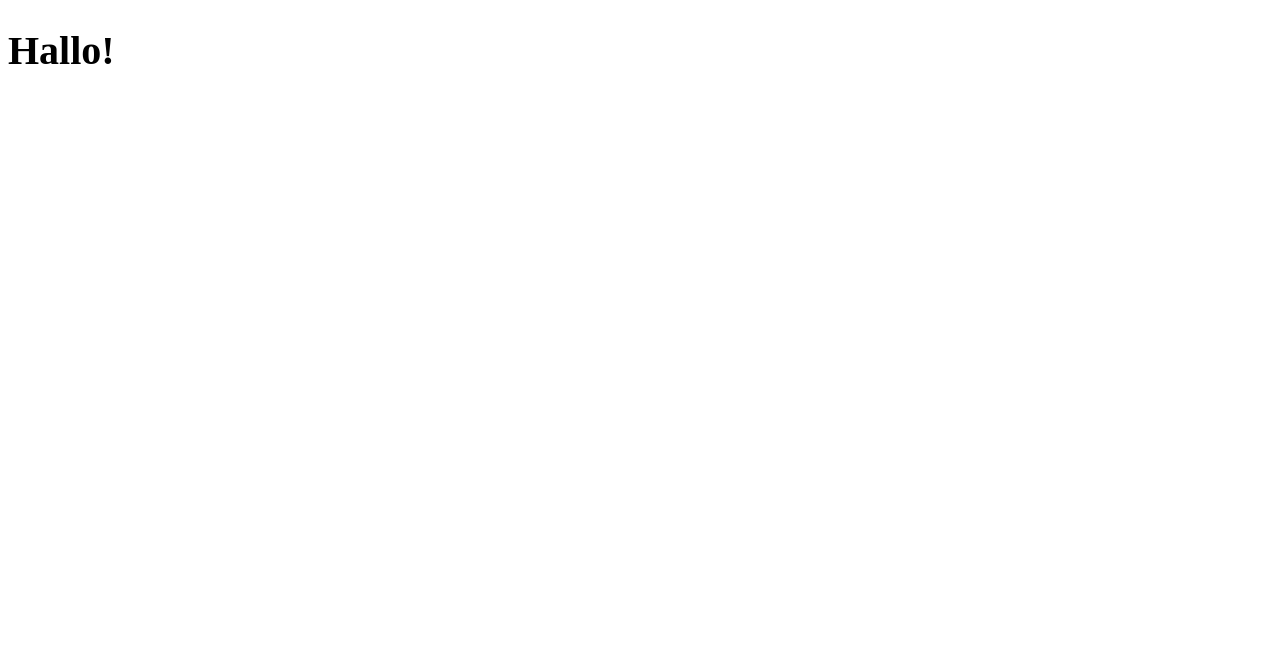
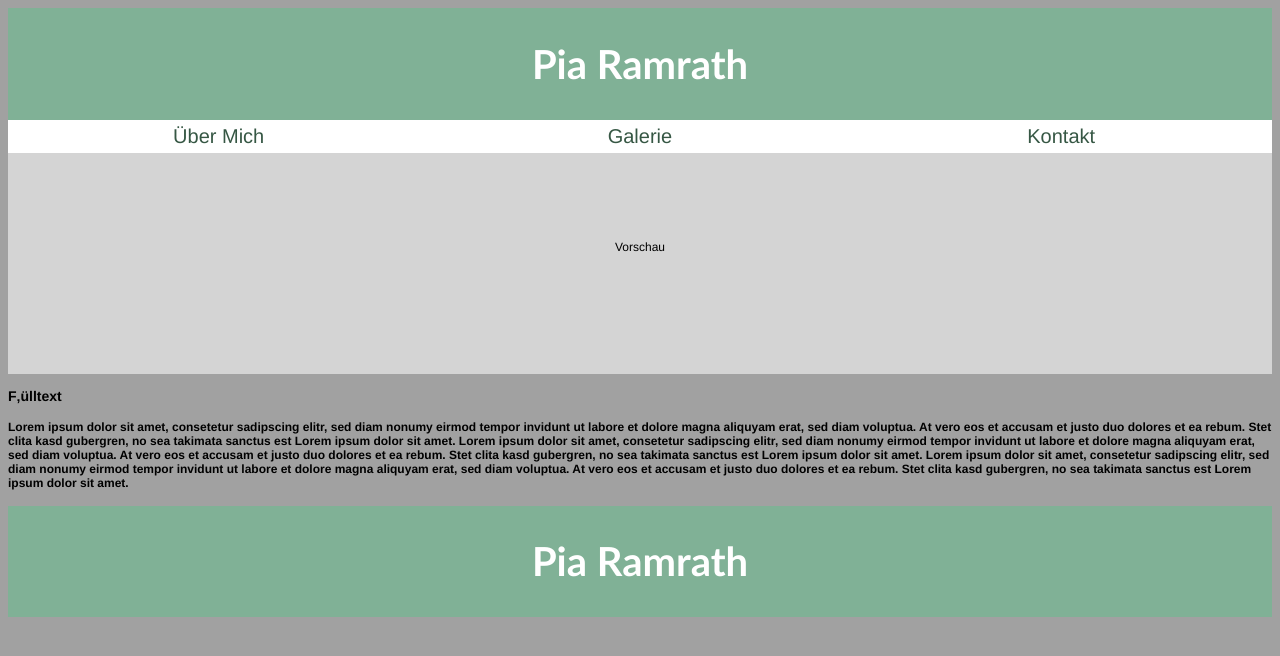
Before and after one commit to pia180316/simplified-setup, a website: page index.html in a window 1280 px wide. Drawn offline with Linux system fonts and the light colour scheme.

Commit message:
grobe Website

```diff
--- a/body.css
+++ b/body.css
@@ -1,4 +1 @@
-body{
-    color20px;
-    font-size: 20px;
-}
+‚
--- a/index.html
+++ b/index.html
@@ -1,10 +1,54 @@
 <!DOCTYPE html>
+
 <html>
+
     <head>
       <title>Pia's Website</title>
       <link rel="stylesheet" href="styles.css">
     </head>
+
+
     <body>
-        <h1>Hallo!</h1>
+
+      <header>
+
+        <div Class="header">
+          <h1>Pia Ramrath</h1>
+      </div>
+
+      <div class="row">
+        <div class="column">Über Mich</div>
+        <div class="column">Galerie</div>
+        <div class="column">Kontakt</div>
+      </div>
+
+      </header>
+
+
+      <main>
+        <div class="vorschau">Vorschau
+        </div>
+        <div class="main">
+          <h3>F‚ülltext
+          </h2>
+          <h4>Lorem ipsum dolor sit amet, consetetur sadipscing elitr, sed diam nonumy eirmod tempor invidunt ut labore et dolore magna aliquyam erat, sed diam voluptua. At vero eos et accusam et justo duo dolores et ea rebum. Stet clita kasd gubergren, no sea takimata sanctus est Lorem ipsum dolor sit amet. Lorem ipsum dolor sit amet, consetetur sadipscing elitr, sed diam nonumy eirmod tempor invidunt ut labore et dolore magna aliquyam erat, sed diam voluptua. At vero eos et accusam et justo duo dolores et ea rebum. Stet clita kasd gubergren, no sea takimata sanctus est Lorem ipsum dolor sit amet. Lorem ipsum dolor sit amet, consetetur sadipscing elitr, sed diam nonumy eirmod tempor invidunt ut labore et dolore magna aliquyam erat, sed diam voluptua. At vero eos et accusam et justo duo dolores et ea rebum. Stet clita kasd gubergren, no sea takimata sanctus est Lorem ipsum dolor sit amet.
+          </h3>
+        </div>
+      </main>
+
+      <aside></aside>
+
+      <nav></nav>
+
+      <article></article>
+
+      <footer>
+        <div Class="header">
+          <h1>Pia Ramrath</h1>
+      </div>
+      </footer>
+
     </body>
+
+
 </html>
--- a/styles.css
+++ b/styles.css
@@ -1 +1,43 @@
 @import url(body.css);
+
+
+
+body {
+    font-family: Helvetica;
+    font-size: 12px;
+    background: rgb(161, 161, 161);
+    color: rgb(0, 0, 0);
+}
+
+/* Header Logo */
+.header {
+    padding: 5px;
+    font-size: 20px;
+    font-family:'Gill Sans';
+    text-align: center;
+    background: rgb(128, 177, 150);
+    color: white;
+}
+
+/* Header Menu*/
+.column {
+    float:left;
+    text-align: center;
+    color: rgb(54, 87, 68);
+    background: white;
+    padding-top: 5px;
+    padding-bottom: 5px;
+    font-size: 20px;
+    width: 33.33%;
+}
+
+/* Vorschau */
+.vorschau {
+    padding:120px;
+    text-align: center;
+    background: rgb(212, 212, 212);
+}
+/* Fülltext */
+.main {
+    padding: 2‚0px;
+}
```
